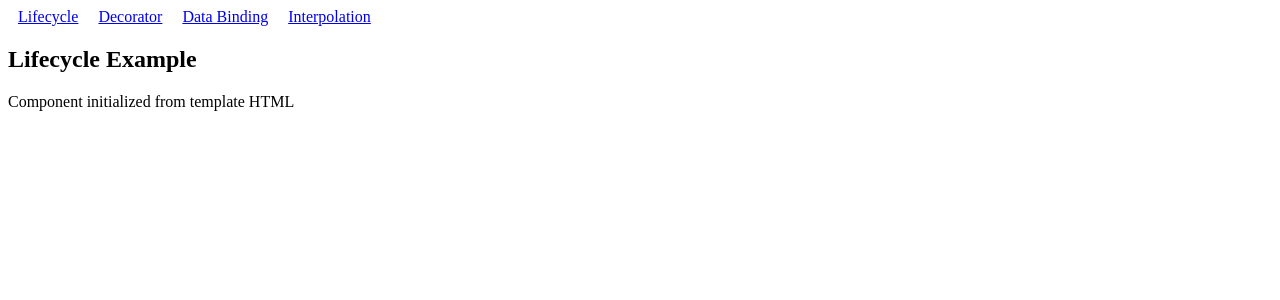
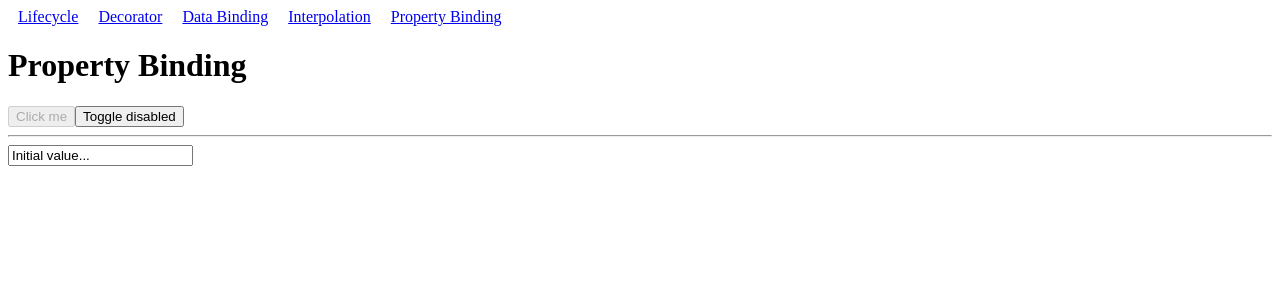
Before and after one commit to Jac3ie/Frontend-TechStack-Learning, an Angular app in the folder angular-coursera-demo/: page /property-binding in a window 1280 px wide. Shown: the top 300 px of the page. Built offline with nearby package versions, Linux system fonts and the light colour scheme.

Commit message:
Added small demo about how to use property binding; mainly use [] to bind an element property to a value/func in side of Component.

```diff
--- a/angular-coursera-demo/src/app/app.html
+++ b/angular-coursera-demo/src/app/app.html
@@ -3,6 +3,7 @@
   <a routerLink="/decorator" routerLinkActive="active">Decorator</a>
   <a routerLink="/dataBinding" routerLinkActive="active">Data Binding</a>
   <a routerLink="/interpolation" routerLinkActive="active">Interpolation</a>
+  <a routerLink="/property-binding" routerLinkActive="active">Property Binding</a>
 </nav>
 
 <router-outlet></router-outlet>
--- a/angular-coursera-demo/src/app/app.routes.ts
+++ b/angular-coursera-demo/src/app/app.routes.ts
@@ -3,6 +3,7 @@ import { Lifecycle } from './lifecycle/lifecycle';
 import { Decorator } from './decorator/decorator';
 import { DataBinding } from './data-binding/data-binding';
 import { Interpolation } from './interpolation/interpolation';
+import { PropertyBinding } from './property-binding/property-binding';
 
 export const routes: Routes = [
     { path: '', redirectTo: 'lifecycle', pathMatch: 'full'}, // default go to lifecycle
@@ -10,5 +11,6 @@ export const routes: Routes = [
     { path: 'decorator', component: Decorator},
     { path: 'dataBinding', component: DataBinding},
     { path: 'interpolation', component: Interpolation},
+    { path: 'property-binding', component: PropertyBinding},
     { path: '**', component: Lifecycle},
 ];
--- /dev/null
+++ b/angular-coursera-demo/src/app/property-binding/property-binding.html
@@ -0,0 +1,12 @@
+<h1>Property Binding</h1>
+
+<!-- ✅ Property binding (DOM property) -->
+<button [disabled]="isDisabled">Click me</button>
+
+<!-- Simple interaction to show it changes -->
+<button (click)="toggleDisabled()">Toggle disabled</button>
+
+<hr />
+
+<!-- ✅ Property binding to input's DOM value -->
+<input [value]="getInitialVal()" />
--- /dev/null
+++ b/angular-coursera-demo/src/app/property-binding/property-binding.ts
@@ -0,0 +1,22 @@
+import { Component } from '@angular/core';
+
+@Component({
+  selector: 'app-property-binding',
+  standalone: true,
+  templateUrl: './property-binding.html',
+  styleUrl: './property-binding.css',
+})
+export class PropertyBinding {
+  // Bound to DOM property: button.disabled
+  isDisabled = true;
+
+  // Bound to DOM property: input.value
+  getInitialVal(): string {
+    return 'Initial value...';
+  }
+
+  // Small toggle so you can see binding change in real time
+  toggleDisabled(): void {
+    this.isDisabled = !this.isDisabled;
+  }
+}
```
Also changed, not shown: angular-coursera-demo/src/app/property-binding/property-binding.css (added), 1 other file (tests, documents, lock files or other folders).
